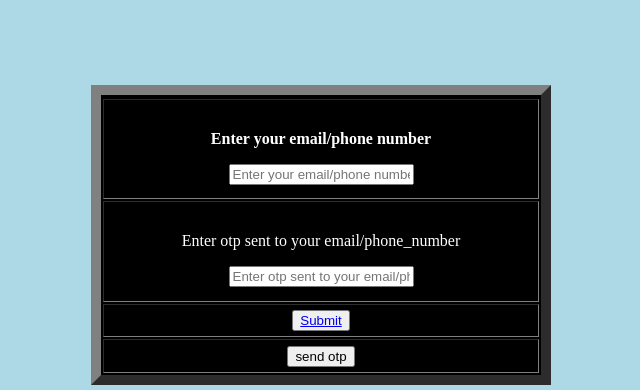
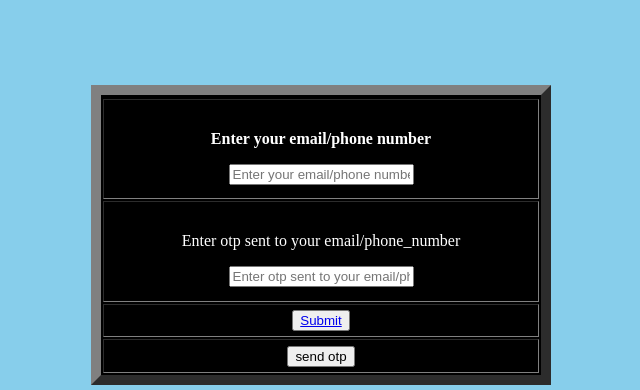
Before and after one commit to Chandan767/website-for-flight-ticket-booking, a plain HTML site: page login.html in a window 1280 px wide. Shown: the part 140-530 px from the top of the page, without its empty margins (621-1261 px from the left). Drawn offline with Linux system fonts and the light colour scheme; files that its build step writes are made by us from their sources; files whose address does not match are found by name.

Commit message:
Update login.html

```diff
--- a/login.html
+++ b/login.html
@@ -7,7 +7,7 @@
         <link rel="stylesheet" href="css/all.css"></link>
     <script src="https://kit.fontawesome.com/fcc77c2f19.js" crossorigin="anonymous"></script>
     </head>
-    <body style="background-color:lightblue; float: right;">
+    <body style="background-color:skyblue; float: right;">
      <h1 style="text-align: center; color: blue;"><i class="fa-solid fa-user"></i></h1>
         <h1 style="text-align: center; color:blue;">Welcome to user login.</h1>
         <div style="margin: 100px;" id="table">
```
